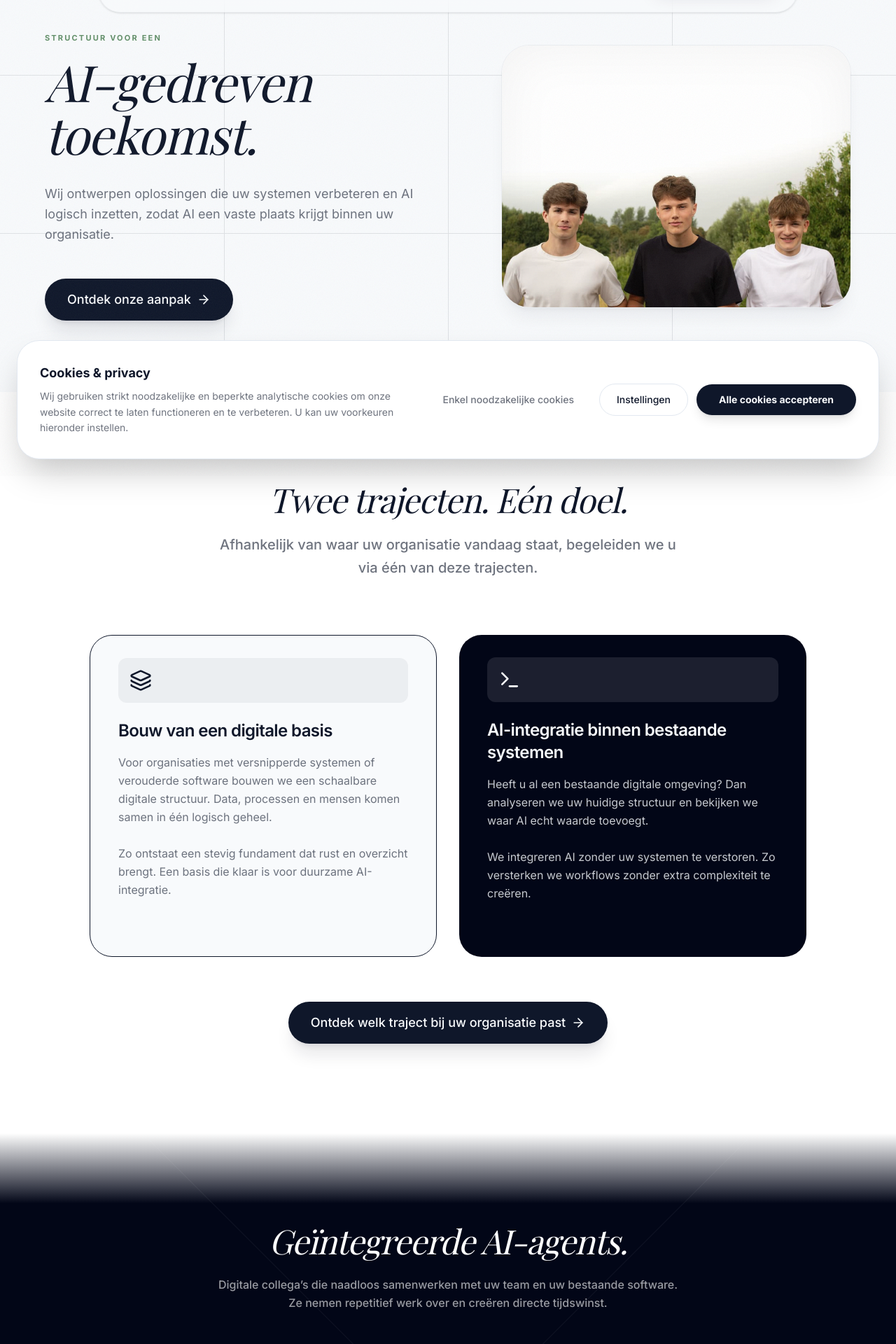
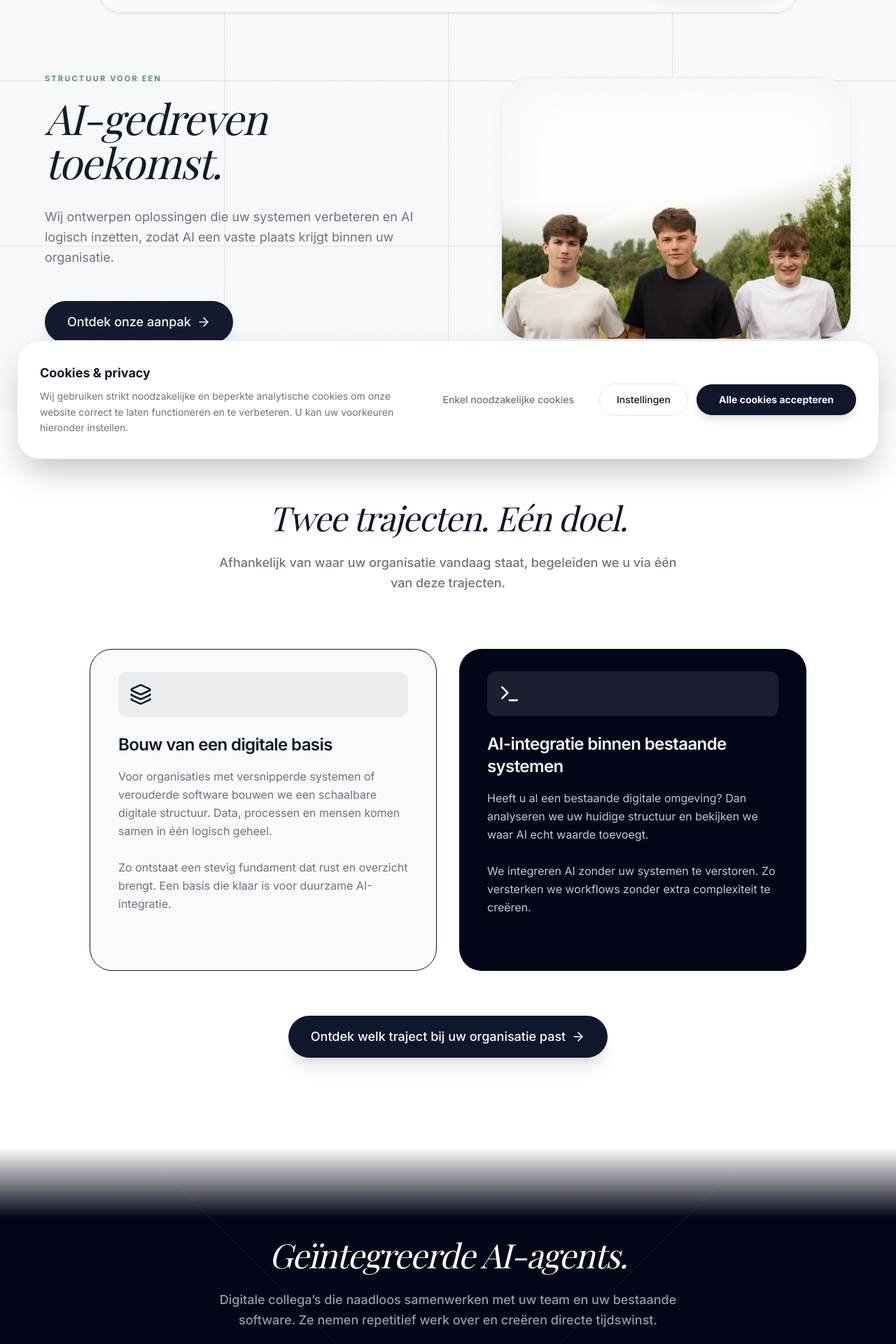
Before and after one commit to TriaCore-AI/triacore-ai-website, a React (Vite) app: page / in a window 1280 px wide. Shown: the part 120-2040 px from the top of the page at 70% size. Built offline with nearby package versions, Linux system fonts and the light colour scheme; no server answers; a web font is replaced by a local one.

Commit message:
Fix header overlap and reduce global scale to fix 'zoomed-in' feel

```diff
--- a/src/App.jsx
+++ b/src/App.jsx
@@ -127,7 +127,7 @@ function App() {
       <Navbar />
 
       {/* B. HERO SECTION */}
-      <section className="relative pt-40 pb-24 px-6 md:px-16 overflow-hidden bg-background min-h-[85dvh] flex flex-col justify-center">
+      <section className="relative pt-56 pb-24 px-6 md:px-16 overflow-hidden bg-background min-h-[80dvh] flex flex-col justify-start">
         <div className="absolute inset-0 opacity-10 pointer-events-none">
           {/* Abstract structural lines placeholder - Full Section Grid */}
           <div className="absolute left-1/4 top-0 w-px h-full bg-foreground"></div>
@@ -143,7 +143,7 @@ function App() {
             <p className="hero-stagger section-label mb-4">
               {language === 'nl' ? 'Structuur voor een' : 'Structure for an'}
             </p>
-            <h1 className="hero-stagger hero-title text-foreground text-5xl sm:text-6xl md:text-7xl lg:text-7xl mb-8 leading-[1.1]">
+            <h1 className="hero-stagger hero-title text-foreground text-5xl sm:text-6xl md:text-6xl lg:text-6xl mb-8 leading-[1.1]">
               {language === 'nl' ? 'AI-gedreven toekomst.' : 'AI-driven future.'}
             </h1>
             <p className="hero-stagger max-w-xl text-lg text-foreground/60 mb-12 leading-relaxed">
@@ -178,7 +178,7 @@ function App() {
         <div className="max-w-7xl mx-auto">
           <div className="text-center mb-20">
             <h2 className="hero-title text-foreground text-4xl md:text-5xl mb-6 scroll-animate">{language === 'nl' ? 'Twee trajecten. Eén doel.' : 'Two paths. One goal.'}</h2>
-            <p className="section-subtitle text-foreground/60 text-xl max-w-2xl mx-auto scroll-animate">{language === 'nl' ? 'Afhankelijk van waar uw organisatie vandaag staat, begeleiden we u via één van deze trajecten.' : 'Depending on where your organization is today, we guide you through one of these paths.'}</p>
+            <p className="section-subtitle text-foreground/60 text-lg max-w-2xl mx-auto scroll-animate">{language === 'nl' ? 'Afhankelijk van waar uw organisatie vandaag staat, begeleiden we u via één van deze trajecten.' : 'Depending on where your organization is today, we guide you through one of these paths.'}</p>
           </div>
 
           <div className="grid grid-cols-1 md:grid-cols-2 gap-6 lg:gap-8 max-w-5xl mx-auto">
@@ -244,7 +244,7 @@ function App() {
           <h2 className="hero-title text-4xl md:text-5xl text-white mb-6 scroll-animate">
             {language === 'nl' ? 'Geïntegreerde AI-agents.' : 'Integrated AI agents.'}
           </h2>
-          <p className="section-subtitle text-white/60 max-w-2xl mx-auto scroll-animate">
+          <p className="section-subtitle text-white/60 text-lg max-w-2xl mx-auto scroll-animate">
             {language === 'nl'
               ? 'Digitale collega’s die naadloos samenwerken met uw team en uw bestaande software. Ze nemen repetitief werk over en creëren directe tijdswinst.'
               : 'Digital colleagues that collaborate seamlessly with your team and your existing software. They take over repetitive work and create an immediate time saving.'}
--- a/src/pages/AiAgents.jsx
+++ b/src/pages/AiAgents.jsx
@@ -280,7 +280,7 @@ export default function AiAgents() {
             <Navbar />
 
             {/* 1. HERO / HEADER SECTIE */}
-            <section className="relative min-h-[80vh] w-full flex flex-col items-center justify-center pt-32 pb-16 px-6 md:px-16 bg-white overflow-hidden">
+            <section className="relative min-h-[70vh] w-full flex flex-col items-center justify-start pt-64 pb-16 px-6 md:px-16 bg-white overflow-hidden">
 
                 {/* Structural Grid Background - Same as landing page */}
                 <div className="absolute inset-0 opacity-[0.07] pointer-events-none">
@@ -294,7 +294,7 @@ export default function AiAgents() {
                 <div className="relative z-10 w-full max-w-7xl mx-auto flex flex-col items-center">
                     {/* Header Text */}
                     <div className="text-center mb-12 hero-animate">
-                        <h1 className="text-5xl sm:text-6xl md:text-7xl lg:text-7xl font-semibold tracking-tight text-foreground mb-6">
+                        <h1 className="text-5xl sm:text-6xl md:text-6xl lg:text-6xl font-semibold tracking-tight text-foreground mb-6">
                             AI Agents
                         </h1>
                         <p className="text-xl md:text-2xl font-medium text-foreground/60 max-w-3xl leading-relaxed">
--- a/src/pages/Team.jsx
+++ b/src/pages/Team.jsx
@@ -116,7 +116,7 @@ export default function Team() {
             <Navbar />
 
             {/* HERO SECTION (Grid Background) */}
-            <section className="relative pt-48 pb-32 px-6 md:px-16 overflow-hidden bg-background min-h-[50dvh] flex flex-col justify-center">
+            <section className="relative pt-64 pb-32 px-6 md:px-16 overflow-hidden bg-background min-h-[50dvh] flex flex-col justify-center">
                 <div className="absolute inset-0 opacity-10 pointer-events-none">
                     <div className="absolute left-1/4 top-0 w-px h-full bg-foreground"></div>
                     <div className="absolute left-2/4 top-0 w-px h-full bg-foreground"></div>
--- a/src/pages/Trajecten.jsx
+++ b/src/pages/Trajecten.jsx
@@ -86,8 +86,8 @@ export default function Trajecten() {
             {/* NAVBAR */}
             <Navbar />
 
-            {/* HERO SECTION */}
-            <section className="relative pt-48 pb-24 px-6 md:px-16 overflow-hidden bg-background min-h-[50dvh] flex flex-col justify-center">
+            {/* B. HERO SECTION (Trajecten) */}
+            <section className="relative pt-64 pb-32 px-6 md:px-16 overflow-hidden bg-white min-h-[60dvh] flex flex-col justify-center">
                 <div className="absolute inset-0 opacity-10 pointer-events-none">
                     <div className="absolute left-1/4 top-0 w-px h-full bg-foreground"></div>
                     <div className="absolute left-2/4 top-0 w-px h-full bg-foreground"></div>
@@ -96,7 +96,7 @@ export default function Trajecten() {
                 </div>
 
                 <div className="relative z-10 max-w-5xl mx-auto text-center">
-                    <h1 className="hero-stagger text-5xl md:text-7xl lg:text-8xl leading-[1.05] tracking-tight font-semibold mb-6 text-foreground">
+                    <h1 className="hero-stagger text-5xl md:text-6xl lg:text-6xl leading-[1.05] tracking-tight font-semibold mb-6 text-foreground">
                         {language === 'nl' ? <p>Twee trajecten.<br /> Eén doel.</p> : <p>Two paths.<br /> One goal.</p>}
                     </h1>
                     <p className="hero-stagger text-xl md:text-2xl font-medium text-foreground/70 tracking-tight max-w-2xl mx-auto">
```
